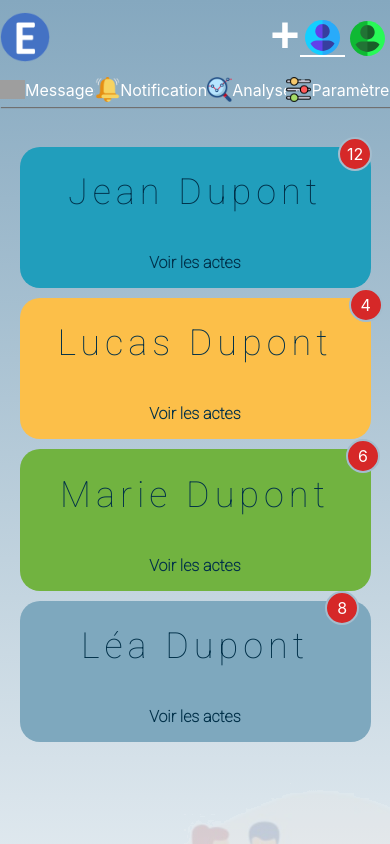
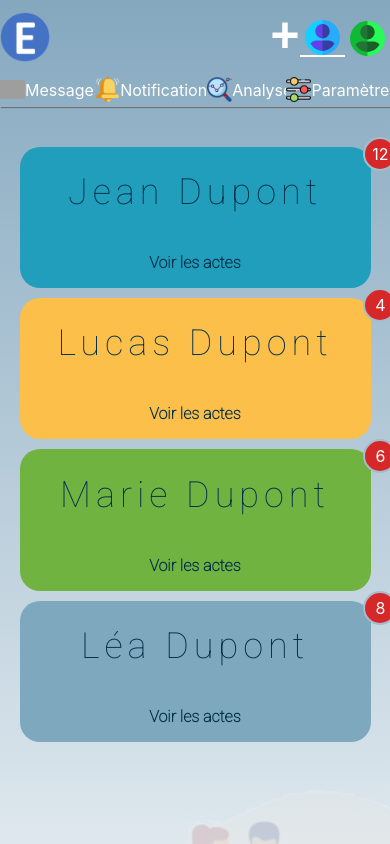
Before and after one commit to WildCodeSchool/remoteFR-R2dwild-P3-secuel-front, a React (Create React App) app: page / in a window 390 px wide. Shown: the top 844 px of the page. Built offline with nearby package versions, Linux system fonts and the light colour scheme; grey boxes are pictures that could not be loaded.

Commit message:
Add date filter option + stackedbar responsive and animation

```diff
--- a/src/components/Events.css
+++ b/src/components/Events.css
@@ -32,7 +32,7 @@
   justify-content: center;
   width: 100%;
   margin-bottom: 10px;
-}
+  }
 #insured1{
   /* background-color: rgb(13, 219, 185); */
   background-color: #219EBC;
@@ -60,17 +60,16 @@
 }
 
 .notificationICon {
-  color: white;
-  text-decoration: none;
   position: relative;
   display: inline-block;
+  width: 100%;
 }
 
 .notificationICon .badge {
   position: absolute;
   justify-content: center;
   top: -10px;
-  right: -50px;
+  left: 98%;
   height: 30px;
   width: 30px;
   display: flex;
--- a/src/components/StackedBar.js
+++ b/src/components/StackedBar.js
@@ -34,8 +34,8 @@ function StackedBar() {
           barThickness: 40,
           maxBarThickness: 40,
           label: 'Remboursement mutuelle',
-          data: [2, 3, 20, 150, 1, 4],
-          backgroundColor: '#F77F00',
+          data: [2, 3, 20, 45, 1, 4],
+          backgroundColor: '#568731',
           boderColor: 'white',
           datalabels: {
             color: 'white'
@@ -58,7 +58,7 @@ function StackedBar() {
 
   const options = {
     // animation: { animateScale: true },
-    maintainAspectRatio: false,
+    maintainAspectRatio: true,
     // plugins: {
     //   tooltip: {
     //     mode: 'index',
--- a/src/screen/Home.js
+++ b/src/screen/Home.js
@@ -1,5 +1,6 @@
 import Events from '../components/Events'
 import './Home.css'
+
 const Home = () => {
   return (
     <div className='home'>
```
